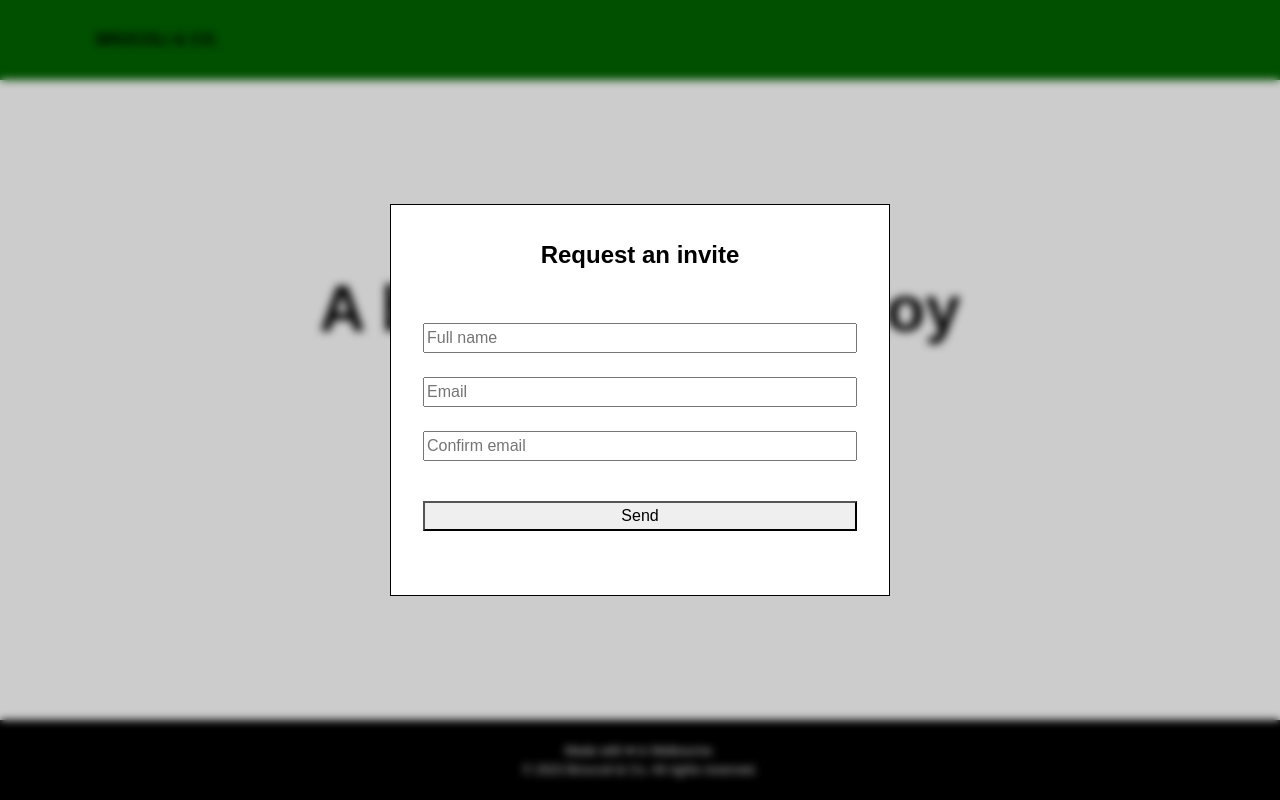
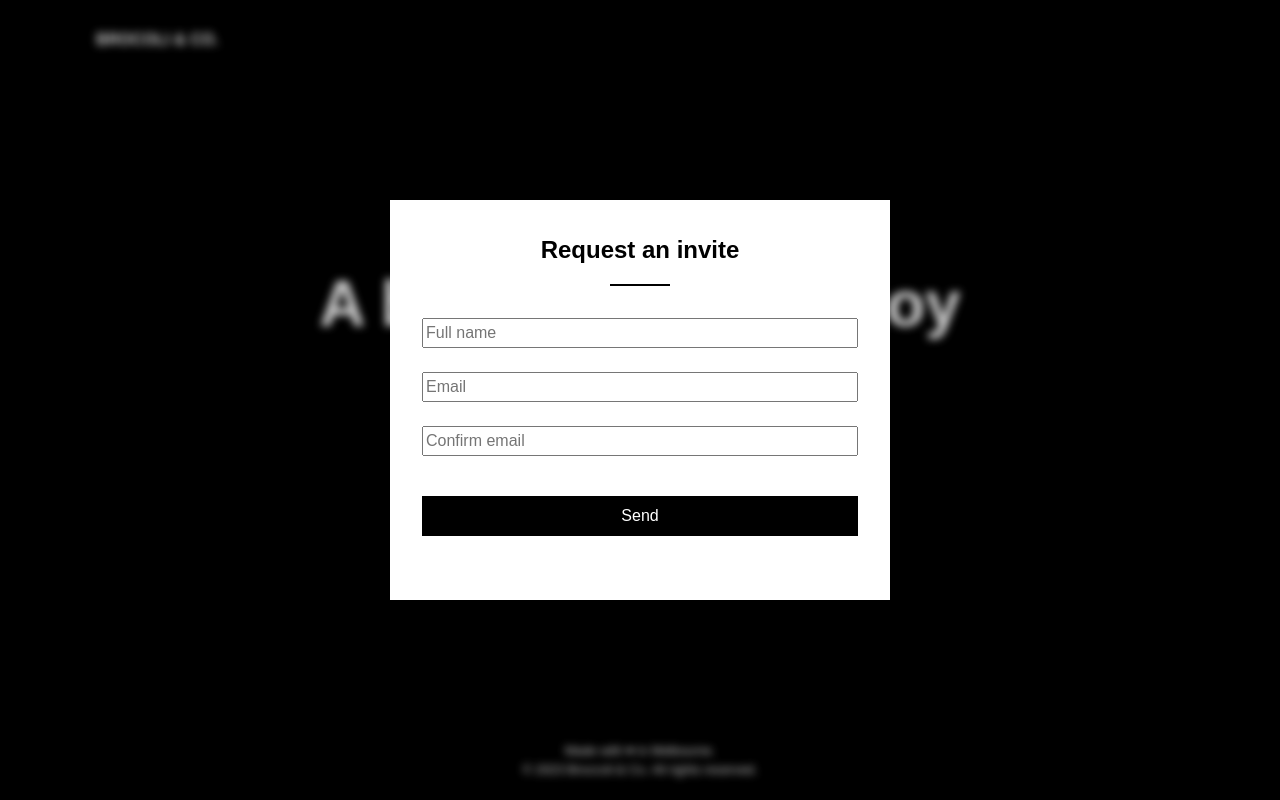
Before and after one commit to nicholascannon/broccoli-landing-page, a React (Vite) app in the folder client/: page / in a window 1280 px wide. Both pictures are taken after a click on the button "Request an invite". Built offline with nearby package versions, Linux system fonts and the light colour scheme.

Commit message:
Add css colour vars (WIP)

```diff
--- a/client/src/common/components/button.module.css
+++ b/client/src/common/components/button.module.css
@@ -1,5 +1,10 @@
 .button {
-    border-radius: 0;
+    border: none;
+
+    color: var(--text-colour);
+    background-color: var(--bg-colour);
+
+    padding: 0.5rem 1rem;
 }
 
 .fullWidth {
--- a/client/src/common/components/footer.module.css
+++ b/client/src/common/components/footer.module.css
@@ -1,7 +1,4 @@
 .footer {
-    background-color: black;
-    color: white;
-
     height: 80px;
     text-align: center;
 
--- a/client/src/common/components/header.module.css
+++ b/client/src/common/components/header.module.css
@@ -1,6 +1,4 @@
 .header {
-    background-color: darkgreen;
-
     height: 80px;
 
     display: flex;
--- a/client/src/common/modals/components/generic-modal-view.module.css
+++ b/client/src/common/modals/components/generic-modal-view.module.css
@@ -1,8 +1,8 @@
 .modal {
     width: var(--modal-width);
 
-    background-color: white;
-    border: 1px solid black;
+    color: var(--secondary-text-colour);
+    background-color: var(--secondary-bg-colour);
 
     margin: 0 1rem;
     padding: 2rem;
--- a/client/src/main.css
+++ b/client/src/main.css
@@ -1,4 +1,10 @@
 :root {
+    --bg-colour: #000;
+    --secondary-bg-colour: white;
+
+    --text-colour: #fff;
+    --secondary-text-colour: #000;
+
     /* X-sm screens */
     --padding-x: 1rem;
     --modal-width: 100%;
@@ -64,6 +70,8 @@ body {
     text-rendering: optimizeSpeed;
     line-height: 1.5;
     font-family: 'Open Sans Variable', sans-serif;
+    color: var(--text-colour);
+    background-color: var(--bg-colour);
 }
 
 /* A elements that don't have a class get default styles */
```
